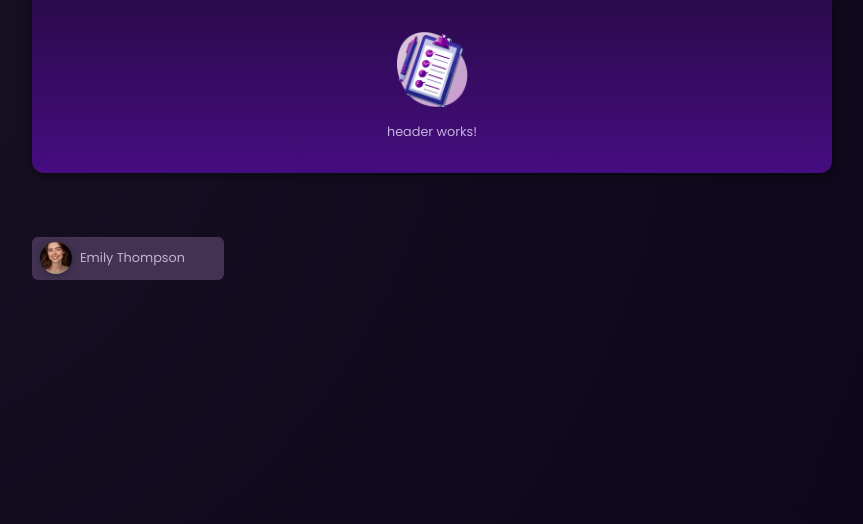
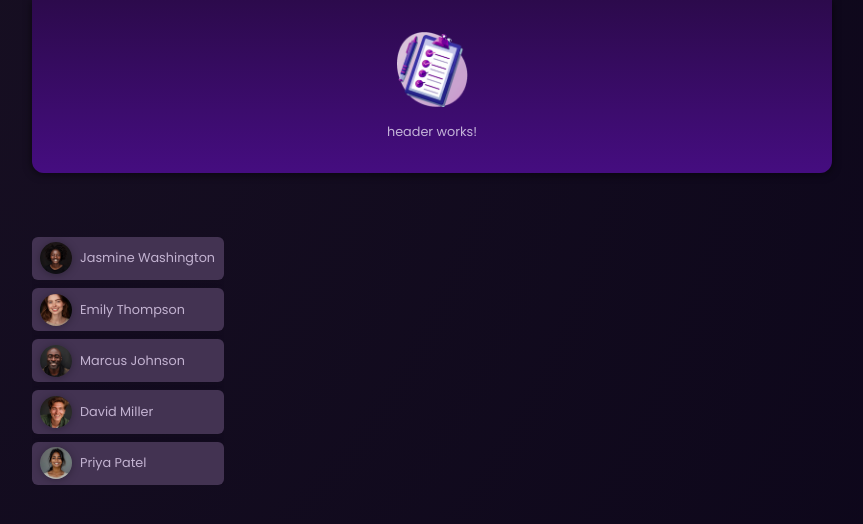
Before and after one commit to B-Baumeister/AngularProject, an Angular app: page / in a window 1280 px wide. Shown: the top 524 px of the page, without its empty margins (208-1071 px from the left). Built offline with nearby package versions, Linux system fonts and the light colour scheme.

Commit message:
add @Inputs for more flexibility and more li elements

```diff
--- a/src/app/app.component.html
+++ b/src/app/app.component.html
@@ -1,7 +1,11 @@
 <app-header />
 <main>
   <ul id="users">
-    <li><app-user /></li>
+    <li><app-user [avatar]="users[0].avatar" [name]="users[0].name" /></li>
+    <li><app-user [avatar]="users[1].avatar" [name]="users[1].name" /></li>
+    <li><app-user [avatar]="users[2].avatar" [name]="users[2].name" /></li>
+    <li><app-user [avatar]="users[3].avatar" [name]="users[3].name" /></li>
+    <li><app-user [avatar]="users[4].avatar" [name]="users[4].name" /></li>
   </ul>
 </main>
 <router-outlet />
--- a/src/app/app.component.ts
+++ b/src/app/app.component.ts
@@ -1,16 +1,18 @@
 import { Component } from '@angular/core';
 import { RouterOutlet } from '@angular/router';
-import { HeaderComponent } from "./header/header.component";
-import { UserComponent } from "./user/user.component";
-
+import { HeaderComponent } from './header/header.component';
+import { UserComponent } from './user/user.component';
+import { DUMMY_USERS } from '../dummy-users';
 
 @Component({
   selector: 'app-root',
   standalone: true,
   imports: [RouterOutlet, HeaderComponent, UserComponent],
   templateUrl: './app.component.html',
-  styleUrl: './app.component.css'
+  styleUrl: './app.component.css',
 })
 export class AppComponent {
   title = 'angularProject';
+
+  users = DUMMY_USERS;
 }
--- a/src/app/user/user.component.html
+++ b/src/app/user/user.component.html
@@ -1,6 +1,6 @@
 <div>
   <button (click)="onSelectUser()">
-    <img [src]="imagePath()" [alt]="selectedUser().name" />
-    <span>{{ selectedUser().name }}</span>
+    <img [src]="imagePath" [alt]="name" />
+    <span>{{ name }}</span>
   </button>
 </div>
--- a/src/app/user/user.component.ts
+++ b/src/app/user/user.component.ts
@@ -1,8 +1,5 @@
-import { Component, computed, signal } from '@angular/core';
+import { Component, Input, input } from '@angular/core'; //Input = Decorator; input= special function
 
-import { DUMMY_USERS } from '../../dummy-users';
-
-const randomIndex = Math.floor(Math.random() * DUMMY_USERS.length);
 @Component({
   selector: 'app-user',
   standalone: true,
@@ -11,16 +8,12 @@
   styleUrl: './user.component.css',
 })
 export class UserComponent {
-  selectedUser = signal(DUMMY_USERS[randomIndex]);
-  imagePath = computed(() => 'assets/users/' + this.selectedUser().avatar); // statt get imagePath benutzen wir jetzt "computed"
-  // get imagePath() {
-  //   return 'assets/users/' + this.selectedUser.avatar;
-  // }
+  @Input({ required: true }) avatar!: string;
+  @Input({ required: true }) name!: string;
 
-  onSelectUser() {
-    const randomIndex = Math.floor(Math.random() * DUMMY_USERS.length);
-    this.selectedUser.set(DUMMY_USERS[randomIndex]);
-    //  this.selectedUser = DUMMY_USERS[randomIndex]; // das ist wird nicht mehr gebraucht, weil wir über set es jetzt updaten
+  get imagePath() {
+    return '../../assets/users/' + this.avatar;
   }
-  //jetzt wird jedes mal ein neuer user geladen und ein neues image laden, sobald der button angeklickt wird; der randomindex wird dabei überschrieben
+
+  onSelectUser() {}
 }
```
